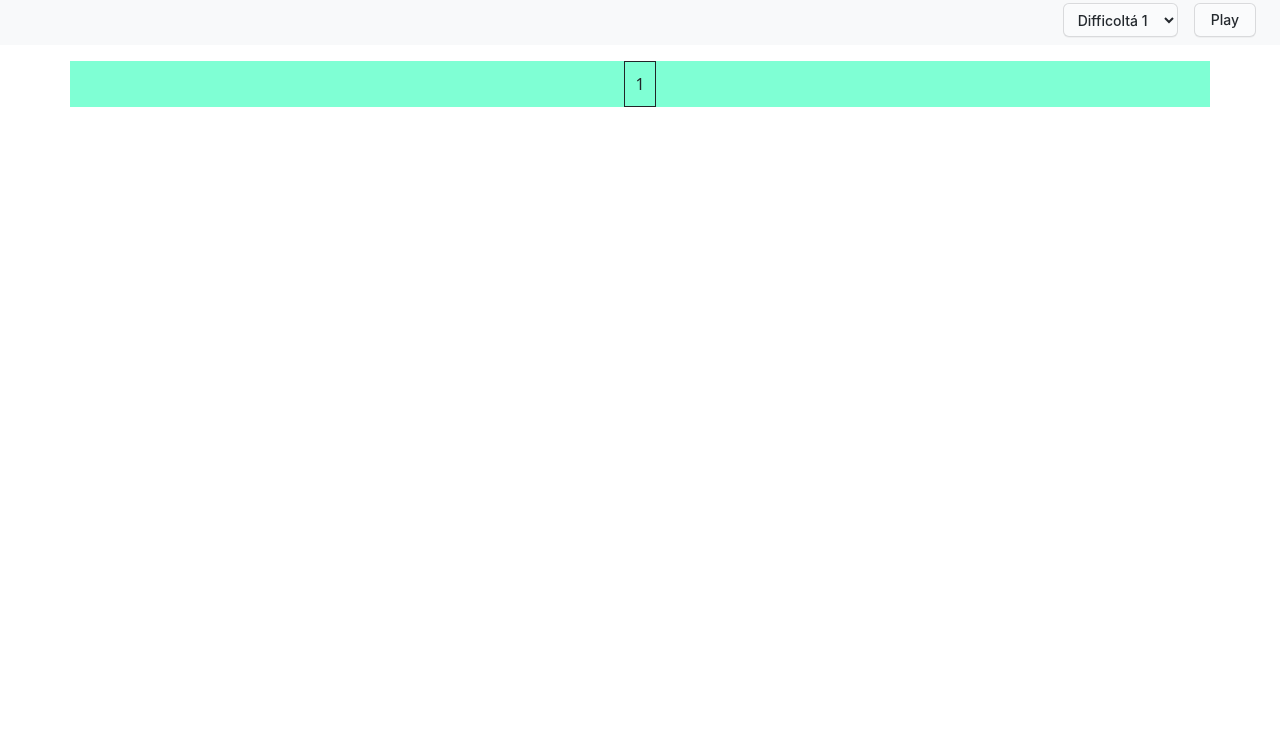
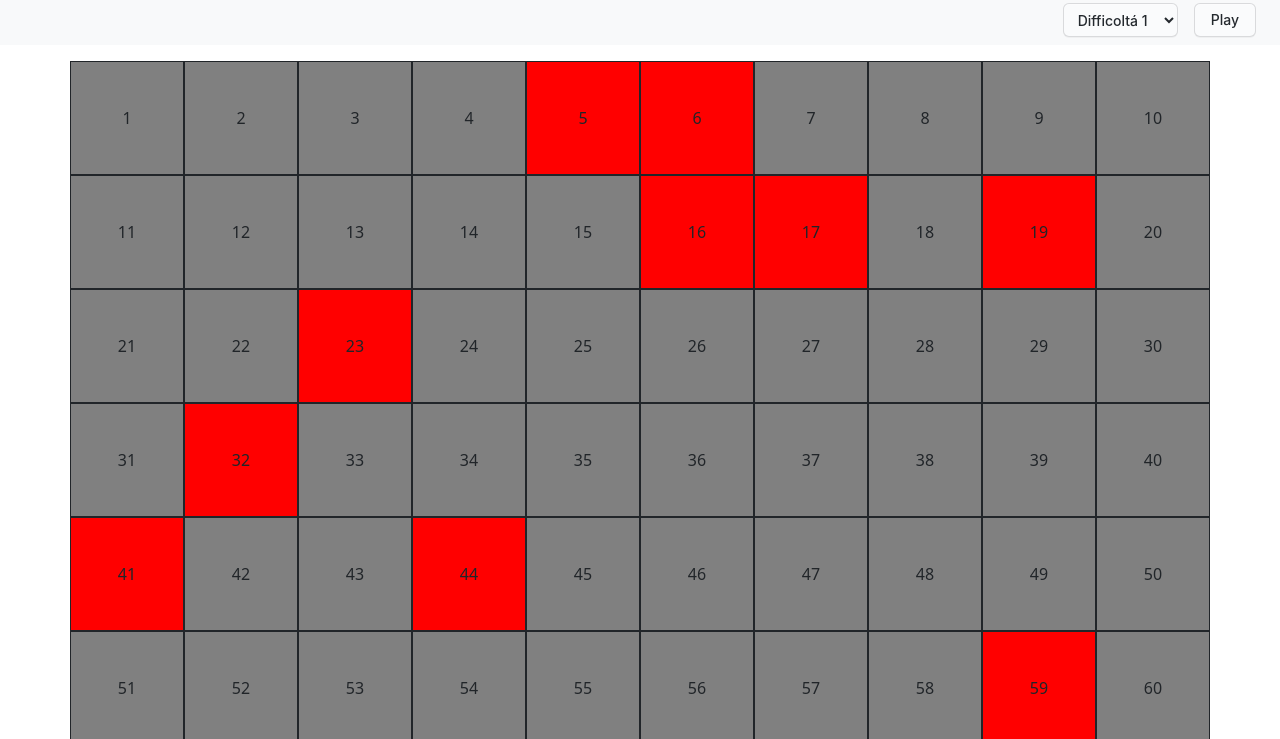
Before and after one commit to PietroMarilei/js-campominato-grid, a plain HTML site: page index.html in a window 1280 px wide. Both pictures are taken after a click on the button "Play". Shown: the part 61-800 px from the top of the page. Drawn offline with nearby package versions, Linux system fonts and the light colour scheme.

Commit message:
need to fix last for cicle with bombs logic, generateField works fine

```diff
--- a/assets/css/style.css
+++ b/assets/css/style.css
@@ -5,7 +5,7 @@
 }
 
 .container {
-    background-color: aquamarine;
+    background-color: grey;
     /* padding: 3rem; */
 
     width: 100%;
--- a/assets/js/main.js
+++ b/assets/js/main.js
@@ -22,21 +22,23 @@ function generateField(cellContainer, numbOfCells,) {
         const thisCell = numbOfCells[i];
         // ☝ questo prende via via le singole celle
 
-        const cellMKCreator = `<div class="cell">${i}</div>`;
-        // creo una variabile con dentro una stringa che ha proprio il markUp giusto
-        // ci scrivo giá il numero con TL che é lo stesso di i
-        containerElement.innerHTML += cellMKCreator
-        // scrivodentro a container il markup
-        // ------------------------
-        // qua sotto modifico le celle 👇
-        thisCell.style.width = `calc(100% / ${Math.sqrt(numbOfCells)})`
-        // questo gli da le dimensione corretta
+        const singleCell = document.createElement('div');
+
+        cellContainer.appendChild(singleCell);
+        // ci serve un elemento della DOM, lo creo e li aggiungo uno dietro l'altro
+
+        singleCell.className = 'cell'
+        singleCell.textContent = `${i}`
+        // questo aggiunge il contenuto
+        singleCell.style.width = `calc(100% / ${Math.sqrt(numbOfCells)})`
+
+        // gli assegno le prorietá che ci servono
 
         //💣 ad ogni cella aggiungo gli eventi al click
 
-        thisCell.addEventListener("click", function () {
-
-            thisCell.classList.toggle("activeCell")
+        singleCell.addEventListener("click", function () {
+            console.log('premuto');
+            singleCell.classList.toggle("activeCell")
             // Quando l'utente clicca su ogni cella, la cella cliccata si colora di azzurro
         })
     }
@@ -64,10 +66,15 @@ function genBombsArray(maxBombs, numbOfCells) {
 }
 
 
+
+
+
+
+
 // qua sotto si scatena l'evento play ⬇️ 🕹️
 
 buttonElement.addEventListener('click', function () {
-    console.log("play");
+    console.log("premuto il tasto play");
 
     numbOfCells = Number(selectElement.value);
     // qua leggo il valore scelto dall'utente di difficoltá
@@ -85,9 +92,7 @@ buttonElement.addEventListener('click', function () {
 
 
 
-    // selezionare tutte le celle cosí creo un Array con dentro tutte le singole celle
-
-
+    //🧹  questa parte va in conflitto con la funzione generateField va sistemata includendo il sistema delle bombe
     for (let i = 0; i < cellElementArray.length; i++) {
         const thisCell = cellElementArray[i];
 
@@ -103,11 +108,10 @@ buttonElement.addEventListener('click', function () {
         // prendo ogni cella e gli aggiungo la proprietá css width calc etc. per fare tornare le dimensioni
 
         const cellNumb = Number(thisCell.textContent);
-        console.log(cellNumb);
+        // console.log(cellNumb);
 
         if (bombsArray.includes(cellNumb)) {
 
-            console.log('bomba');
             thisCell.classList.add('bomb')
         }
 
```
